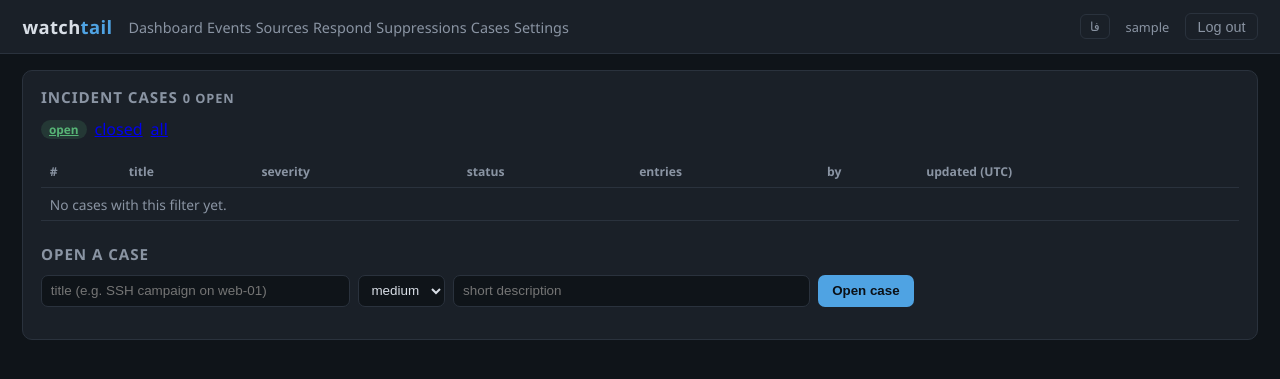
After one commit to saeedshamc/Watchtail, a Flask app: page /cases in a window 1280 px wide. The commit adds this page. Shown: the top 379 px of the page. Run offline with Flask 3, Linux system fonts and the light colour scheme; the visitor is signed in with stand-in values (Sample User, id 1); data that the repository does not hold is empty; some libraries are stand-ins or nearby versions.

Commit message:
feat: add incident cases with timeline and lifecycle
Cases bundle related alerts under one operator-owned investigation:
open with a title and severity, attach alerts, record findings as
timeline notes, then close with a resolution and reopen when the
threat returns. Entries are immutable and every lifecycle change is
recorded on the timeline.

```diff
--- a/app/i18n.py
+++ b/app/i18n.py
@@ -14,6 +14,7 @@ STRINGS = {
     "nav.sources": {"en": "Sources", "fa": "منابع"},
     "nav.respond": {"en": "Respond", "fa": "پاسخ"},
     "nav.suppressions": {"en": "Suppressions", "fa": "سکوت‌ها"},
+    "nav.cases": {"en": "Cases", "fa": "پرونده‌ها"},
     "nav.settings": {"en": "Settings", "fa": "تنظیمات"},
     "nav.logout": {"en": "Log out", "fa": "خروج"},
     "stats.events": {"en": "events (24h)", "fa": "رویداد (۲۴ ساعت)"},
--- a/app/routes/__init__.py
+++ b/app/routes/__init__.py
@@ -5,6 +5,7 @@ def register_blueprints(app):
     from .api_v1 import bp as api_v1_bp
     from .annotations import bp as annotations_bp
     from .auth import bp as auth_bp
+    from .cases import bp as cases_bp
     from .dashboard import bp as dashboard_bp
     from .events import bp as events_bp
     from .health import bp as health_bp
@@ -27,6 +28,7 @@ def register_blueprints(app):
     app.register_blueprint(annotations_bp)
     app.register_blueprint(settings_bp)
     app.register_blueprint(suppressions_bp)
+    app.register_blueprint(cases_bp)
     app.register_blueprint(respond_bp)
     app.register_blueprint(ip_detail_bp)
     app.register_blueprint(api_v1_bp)
--- /dev/null
+++ b/app/routes/cases.py
@@ -0,0 +1,250 @@
+"""Incident cases: operator-owned investigations bundling alerts.
+
+A case groups related alerts under one investigation with a timeline
+of notes, attached alerts and lifecycle changes. Cases give the
+response workflow structure: instead of a flat alert feed, analysts
+work through open cases and close them with a resolution note.
+"""
+
+from flask import (
+    Blueprint,
+    flash,
+    redirect,
+    render_template,
+    request,
+    session as flask_session,
+    url_for,
+)
+from sqlalchemy import func
+
+from ..auth import admin_required, login_required
+from ..database import session_scope
+from ..models import Alert, Case, CaseEntry, utcnow
+
+bp = Blueprint("cases", __name__)
+
+SEVERITIES = ("low", "medium", "high", "critical")
+
+
+def _actor() -> str:
+    return flask_session.get("user") or "unknown"
+
+
+def _add_entry(session, case_id, kind, author, body="", alert_id=None, ip=None):
+    entry = CaseEntry(
+        case_id=case_id, kind=kind, author=author, body=body,
+        alert_id=alert_id, ip=ip,
+    )
+    session.add(entry)
+    return entry
+
+
+@bp.get("/cases")
+@login_required
+def index():
+    status = (request.args.get("status") or "open").lower()
+    with session_scope() as session:
+        query = session.query(Case).order_by(Case.updated_at.desc())
+        if status == "closed":
+            query = query.filter(Case.status == "closed")
+        elif status == "all":
+            pass
+        else:
+            status = "open"
+            query = query.filter(Case.status.in_(("open", "reopened")))
+        cases = query.all()
+        counts = {
+            row[0]: row[1]
+            for row in session.query(CaseEntry.case_id, func.count(CaseEntry.id))
+            .group_by(CaseEntry.case_id)
+            .all()
+        }
+        open_count = (
+            session.query(func.count(Case.id))
+            .filter(Case.status.in_(("open", "reopened")))
+            .scalar()
+            or 0
+        )
+    return render_template(
+        "cases.html",
+        cases=[(case, counts.get(case.id, 0)) for case in cases],
+        status_filter=status,
+        open_count=open_count,
+    )
+
+
+@bp.post("/cases/add")
+@admin_required
+def add():
+    title = (request.form.get("title") or "").strip()[:200]
+    description = (request.form.get("description") or "").strip()[:4000]
+    severity = (request.form.get("severity") or "medium").strip().lower()
+    if severity not in SEVERITIES:
+        severity = "medium"
+    if not title:
+        flash("A case title is required.")
+        return redirect(url_for("cases.index"))
+
+    with session_scope() as session:
+        case = Case(
+            title=title,
+            description=description,
+            severity=severity,
+            created_by=_actor(),
+        )
+        session.add(case)
+        session.flush()
+        _add_entry(
+            session, case.id, "status", _actor(),
+            body=f"case opened with severity {severity}",
+        )
+        case_id = case.id
+    flash(f"Case #{case_id} opened.")
+    return redirect(url_for("cases.detail", case_id=case_id))
+
+
+@bp.get("/cases/<int:case_id>")
+@login_required
+def detail(case_id):
+    with session_scope() as session:
+        case = session.get(Case, case_id)
+        if case is None:
+            flash("Case not found.")
+            return redirect(url_for("cases.index"))
+        entries = (
+            session.query(CaseEntry)
+            .filter(CaseEntry.case_id == case_id)
+            .order_by(CaseEntry.ts.asc(), CaseEntry.id.asc())
+            .all()
+        )
+        timeline = [
+            {
+                "kind": entry.kind,
+                "author": entry.author,
+                "body": entry.body,
+                "ts": entry.ts,
+                "alert_id": entry.alert_id,
+                "ip": entry.ip,
+            }
+            for entry in entries
+        ]
+        title = case.title
+        description = case.description
+        status = case.status
+        severity = case.severity
+        created_by = case.created_by
+        created_at = case.created_at
+        closed_at = case.closed_at
+    return render_template(
+        "case_detail.html",
+        case_id=case_id,
+        title=title,
+        description=description,
+        status=status,
+        severity=severity,
+        created_by=created_by,
+        created_at=created_at,
+        closed_at=closed_at,
+        timeline=timeline,
+    )
+
+
+@bp.post("/cases/<int:case_id>/attach")
+@admin_required
+def attach_alert(case_id):
+    try:
+        alert_id = int(request.form.get("alert_id") or 0)
+    except ValueError:
+        alert_id = 0
+
+    with session_scope() as session:
+        case = session.get(Case, case_id)
+        if case is None:
+            flash("Case not found.")
+            return redirect(url_for("cases.index"))
+        if not case.is_open():
+            flash("Cannot attach alerts to a closed case.")
+            return redirect(url_for("cases.detail", case_id=case_id))
+        alert = session.get(Alert, alert_id)
+        if alert is None:
+            flash(f"Alert #{alert_id} not found.")
+            return redirect(url_for("cases.detail", case_id=case_id))
+        duplicate = (
+            session.query(CaseEntry)
+            .filter(
+                CaseEntry.case_id == case_id,
+                CaseEntry.kind == "alert",
+                CaseEntry.alert_id == alert_id,
+            )
+            .first()
+        )
+        if duplicate is not None:
+            flash(f"Alert #{alert_id} is already attached to this case.")
+            return redirect(url_for("cases.detail", case_id=case_id))
+        _add_entry(
+            session, case_id, "alert", _actor(),
+            body=alert.message or f"alert #{alert_id}",
+            alert_id=alert_id, ip=alert.ip,
+        )
+        case.updated_at = utcnow()
+    flash(f"Alert #{alert_id} attached to case #{case_id}.")
+    return redirect(url_for("cases.detail", case_id=case_id))
+
+
+@bp.post("/cases/<int:case_id>/note")
+@admin_required
+def add_note(case_id):
+    body = (request.form.get("body") or "").strip()[:4000]
+    if not body:
+        flash("Note text is required.")
+        return redirect(url_for("cases.detail", case_id=case_id))
+    with session_scope() as session:
+        case = session.get(Case, case_id)
+        if case is None:
+            flash("Case not found.")
+            return redirect(url_for("cases.index"))
+        _add_entry(session, case_id, "note", _actor(), body=body)
+        case.updated_at = utcnow()
+    return redirect(url_for("cases.detail", case_id=case_id))
+
+
+@bp.post("/cases/<int:case_id>/close")
+@admin_required
+def close(case_id):
+    resolution = (request.form.get("resolution") or "").strip()[:4000]
+    with session_scope() as session:
+        case = session.get(Case, case_id)
+        if case is None:
+            flash("Case not found.")
+            return redirect(url_for("cases.index"))
+        if not case.is_open():
+            flash("Case is already closed.")
+            return redirect(url_for("cases.detail", case_id=case_id))
+        case.status = "closed"
+        case.closed_at = utcnow()
+        case.updated_at = utcnow()
+        _add_entry(
+            session, case_id, "status", _actor(),
+            body=resolution or "case closed",
+        )
+    flash(f"Case #{case_id} closed.")
+    return redirect(url_for("cases.detail", case_id=case_id))
+
+
+@bp.post("/cases/<int:case_id>/reopen")
+@admin_required
+def reopen(case_id):
+    with session_scope() as session:
+        case = session.get(Case, case_id)
+        if case is None:
+            flash("Case not found.")
+            return redirect(url_for("cases.index"))
+        if case.is_open():
+            flash("Case is already open.")
+            return redirect(url_for("cases.detail", case_id=case_id))
+        case.status = "reopened"
+        case.closed_at = None
+        case.updated_at = utcnow()
+        _add_entry(session, case_id, "status", _actor(), body="case reopened")
+    flash(f"Case #{case_id} reopened.")
+    return redirect(url_for("cases.detail", case_id=case_id))
--- a/app/templates/base.html
+++ b/app/templates/base.html
@@ -16,6 +16,7 @@
       <a href="{{ url_for('sources.manage') }}">{{ tr('nav.sources') }}</a>
       <a href="{{ url_for('respond.index') }}">{{ tr('nav.respond') }}</a>
       <a href="{{ url_for('suppressions.index') }}">{{ tr('nav.suppressions') }}</a>
+      <a href="{{ url_for('cases.index') }}">{{ tr('nav.cases') }}</a>
       <a href="{{ url_for('settings.view') }}">{{ tr('nav.settings') }}</a>
     </nav>
     <div class="spacer"></div>
--- /dev/null
+++ b/app/templates/cases.html
@@ -0,0 +1,53 @@
+{% extends "base.html" %}
+{% block title %}Cases · Watchtail{% endblock %}
+{% block content %}
+<section class="card full">
+  <h2>Incident cases
+    <span class="muted small">{{ open_count }} open</span>
+  </h2>
+
+  <p class="filter-bar">
+    <a href="{{ url_for('cases.index', status='open') }}" {% if status_filter == 'open' %}class="badge ok"{% endif %}>open</a>
+    <a href="{{ url_for('cases.index', status='closed') }}" {% if status_filter == 'closed' %}class="badge dismissed"{% endif %}>closed</a>
+    <a href="{{ url_for('cases.index', status='all') }}" {% if status_filter == 'all' %}class="badge"{% endif %}>all</a>
+  </p>
+
+  <table>
+    <thead><tr><th>#</th><th>title</th><th>severity</th><th>status</th><th>entries</th><th>by</th><th>updated (UTC)</th></tr></thead>
+    <tbody>
+      {% for case, entry_count in cases %}
+      <tr>
+        <td><a href="{{ url_for('cases.detail', case_id=case.id) }}">#{{ case.id }}</a></td>
+        <td><a href="{{ url_for('cases.detail', case_id=case.id) }}">{{ case.title }}</a></td>
+        <td><span class="badge {{ 'critical' if case.severity == 'critical' else ('warn' if case.severity in ('high', 'medium') else 'ok') }}">{{ case.severity }}</span></td>
+        <td>
+          {% if case.is_open() %}
+          <span class="badge warn">{{ case.status }}</span>
+          {% else %}
+          <span class="badge dismissed">closed</span>
+          {% endif %}
+        </td>
+        <td class="num">{{ entry_count }}</td>
+        <td>{{ case.created_by }}</td>
+        <td>{{ case.updated_at }}Z</td>
+      </tr>
+      {% else %}
+      <tr><td colspan="7" class="muted">No cases with this filter yet.</td></tr>
+      {% endfor %}
+    </tbody>
+  </table>
+
+  <h2 style="margin-top:1.4rem">Open a case</h2>
+  <form class="filter-bar" method="post" action="{{ url_for('cases.add') }}">
+    <input type="text" name="title" placeholder="title (e.g. SSH campaign on web-01)" size="34" required>
+    <select name="severity">
+      <option value="low">low</option>
+      <option value="medium" selected>medium</option>
+      <option value="high">high</option>
+      <option value="critical">critical</option>
+    </select>
+    <input type="text" name="description" placeholder="short description" size="40">
+    <button type="submit">Open case</button>
+  </form>
+</section>
+{% endblock %}
```
Also changed, not shown: app/models.py (+61 -0 lines), app/templates/case_detail.html (added, +71 -0 lines), tests/test_cases.py (added, +236 -0 lines).
